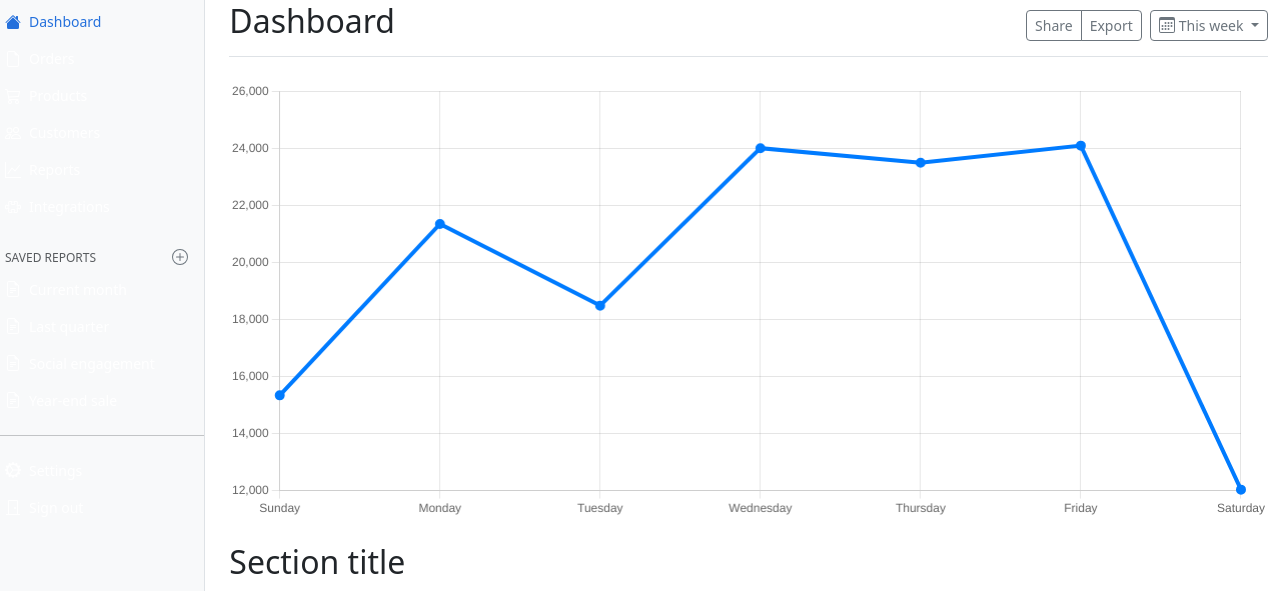
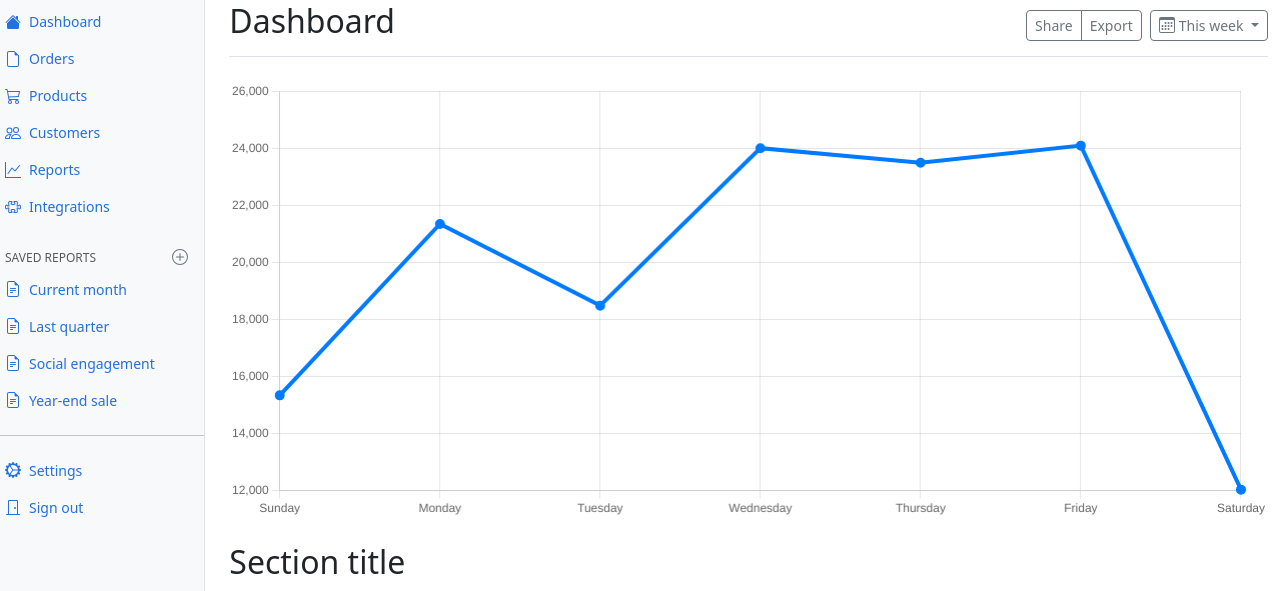
Before and after one commit to VictorSanchez43/Grupo3-Pjt-DeFi, a Django app: page /finanzas/finanzas/ in a window 1280 px wide. Shown: the part 330-921 px from the top of the page. Run offline with Django 4.2, Linux system fonts and the light colour scheme; some libraries are stand-ins or nearby versions; grey boxes are pictures that could not be loaded.

Commit message:
arreglo visual finanzas

```diff
--- a/source/manage.py
+++ b/source/manage.py
@@ -6,7 +6,7 @@
 
 def main():
     """Run administrative tasks."""
-    os.environ.setdefault('DJANGO_SETTINGS_MODULE', 'proyecto_defi.settings.prod')
+    os.environ.setdefault('DJANGO_SETTINGS_MODULE', 'proyecto_defi.settings.local')
     try:
         from django.core.management import execute_from_command_line
     except ImportError as exc:
--- a/source/proyecto_defi/settings/base.py
+++ b/source/proyecto_defi/settings/base.py
@@ -33,9 +33,10 @@
 SECRET_KEY = 'django-insecure-xv5wkld__wto9f5&%z0ncx8r+m)-pvlb5n@l0#!@91!lcl3c1!'
 
 # SECURITY WARNING: don't run with debug turned on in production!
-DEBUG = False
+DEBUG = True
 
-ALLOWED_HOSTS = ['franezal.pythonanywhere.com']
+ALLOWED_HOSTS = ['franezal.pythonanywhere.com','127.0.0.1', 'localhost']
+
 
 
 # Application definition
--- a/source/templates/finanzas/finanzas.html
+++ b/source/templates/finanzas/finanzas.html
@@ -74,31 +74,31 @@
                 </a>
               </li>
               <li class="nav-item">
-                <a class="nav-link d-flex align-items-center gap-2" href="#">
+                <a class="nav-link d-flex align-items-center gap-2 active" href="#">
                   <svg class="bi"><use xlink:href="#file-earmark"/></svg>
                   Orders
                 </a>
               </li>
               <li class="nav-item">
-                <a class="nav-link d-flex align-items-center gap-2" href="#">
+                <a class="nav-link d-flex align-items-center gap-2 active" href="#">
                   <svg class="bi"><use xlink:href="#cart"/></svg>
                   Products
                 </a>
               </li>
               <li class="nav-item">
-                <a class="nav-link d-flex align-items-center gap-2" href="#">
+                <a class="nav-link d-flex align-items-center gap-2 active" href="#">
                   <svg class="bi"><use xlink:href="#people"/></svg>
                   Customers
                 </a>
               </li>
               <li class="nav-item">
-                <a class="nav-link d-flex align-items-center gap-2" href="#">
+                <a class="nav-link d-flex align-items-center gap-2 active" href="#">
                   <svg class="bi"><use xlink:href="#graph-up"/></svg>
                   Reports
                 </a>
               </li>
               <li class="nav-item">
-                <a class="nav-link d-flex align-items-center gap-2" href="#">
+                <a class="nav-link d-flex align-items-center gap-2 active" href="#">
                   <svg class="bi"><use xlink:href="#puzzle"/></svg>
                   Integrations
                 </a>
@@ -113,25 +113,25 @@
             </h6>
             <ul class="nav flex-column mb-auto">
               <li class="nav-item">
-                <a class="nav-link d-flex align-items-center gap-2" href="#">
+                <a class="nav-link d-flex align-items-center gap-2 active" href="#">
                   <svg class="bi"><use xlink:href="#file-earmark-text"/></svg>
                   Current month
                 </a>
               </li>
               <li class="nav-item">
-                <a class="nav-link d-flex align-items-center gap-2" href="#">
+                <a class="nav-link d-flex align-items-center gap-2 active" href="#">
                   <svg class="bi"><use xlink:href="#file-earmark-text"/></svg>
                   Last quarter
                 </a>
               </li>
               <li class="nav-item">
-                <a class="nav-link d-flex align-items-center gap-2" href="#">
+                <a class="nav-link d-flex align-items-center gap-2 active" href="#">
                   <svg class="bi"><use xlink:href="#file-earmark-text"/></svg>
                   Social engagement
                 </a>
               </li>
               <li class="nav-item">
-                <a class="nav-link d-flex align-items-center gap-2" href="#">
+                <a class="nav-link d-flex align-items-center gap-2 active" href="#">
                   <svg class="bi"><use xlink:href="#file-earmark-text"/></svg>
                   Year-end sale
                 </a>
@@ -142,13 +142,13 @@
 
             <ul class="nav flex-column mb-auto">
               <li class="nav-item">
-                <a class="nav-link d-flex align-items-center gap-2" href="#">
+                <a class="nav-link d-flex align-items-center gap-2 active" href="#">
                   <svg class="bi"><use xlink:href="#gear-wide-connected"/></svg>
                   Settings
                 </a>
               </li>
               <li class="nav-item">
-                <a class="nav-link d-flex align-items-center gap-2" href="#">
+                <a class="nav-link d-flex align-items-center gap-2 active" href="#">
                   <svg class="bi"><use xlink:href="#door-closed"/></svg>
                   Sign out
                 </a>
```
Also changed, not shown: source/static/JS/color-modes.js (deleted, +0 -80 lines), 1 other file.
